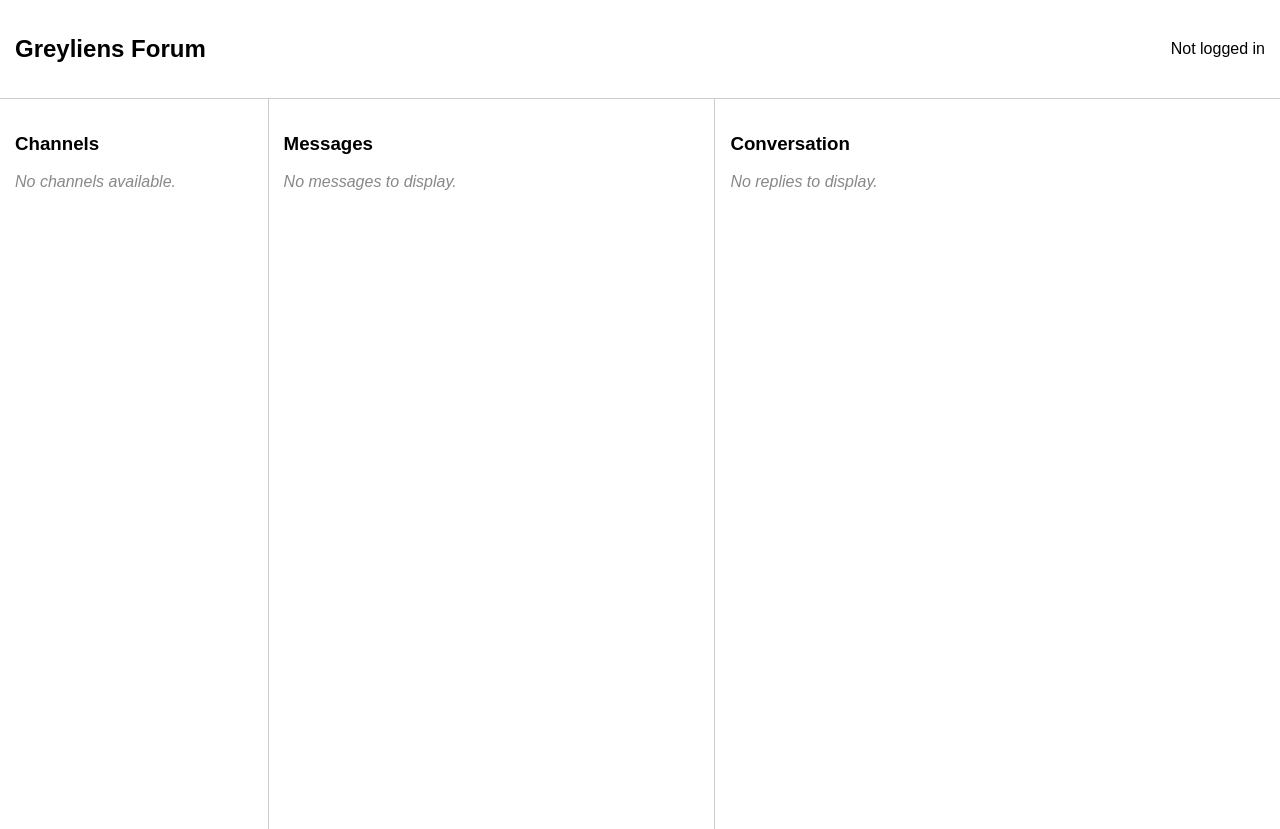
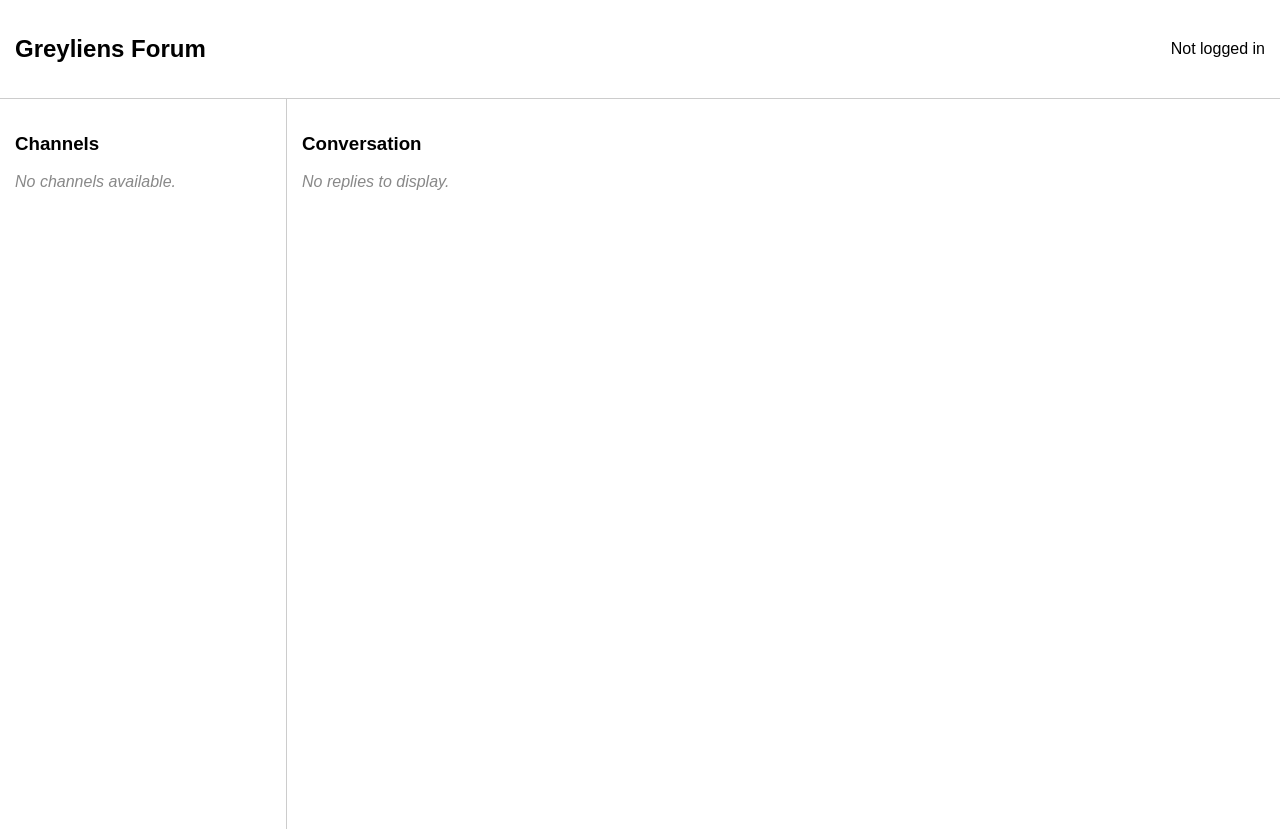
Before and after one commit to Kappibw/greyliens, a Flask app: page / in a window 1280 px wide. Run offline with Flask 3, Linux system fonts and the light colour scheme; data that the repository does not hold is empty; some libraries are stand-ins or nearby versions.

Commit message:
Remove thread list section from forum template to streamline conversation display

```diff
--- a/templates/forum.html
+++ b/templates/forum.html
@@ -95,29 +95,7 @@
 
     </div>
 
-    <!-- THREAD LIST -->
-    <div class="threads">
-
-        <h3>Messages</h3>
-
-        {% if messages %}
-            <ul>
-                {% for message in messages %}
-                    <li>
-                        <strong>{{ message[2] }}</strong>
-                        <br>
-                        {{ message[1] }}
-                        <br>
-                        <small>{{ message[3].strftime('%Y-%m-%d %H:%M') }}</small>
-                    </li>
-                {% endfor %}
-            </ul>
-        {% else %}
-            <p class="empty">No messages to display.</p>
-        {% endif %}
-    </div>
-
-    <!-- REPLIES / CONVERSATION -->
+     <!-- REPLIES / CONVERSATION -->
     <div class="conversation">
 
         <h3>Conversation</h3>
```
